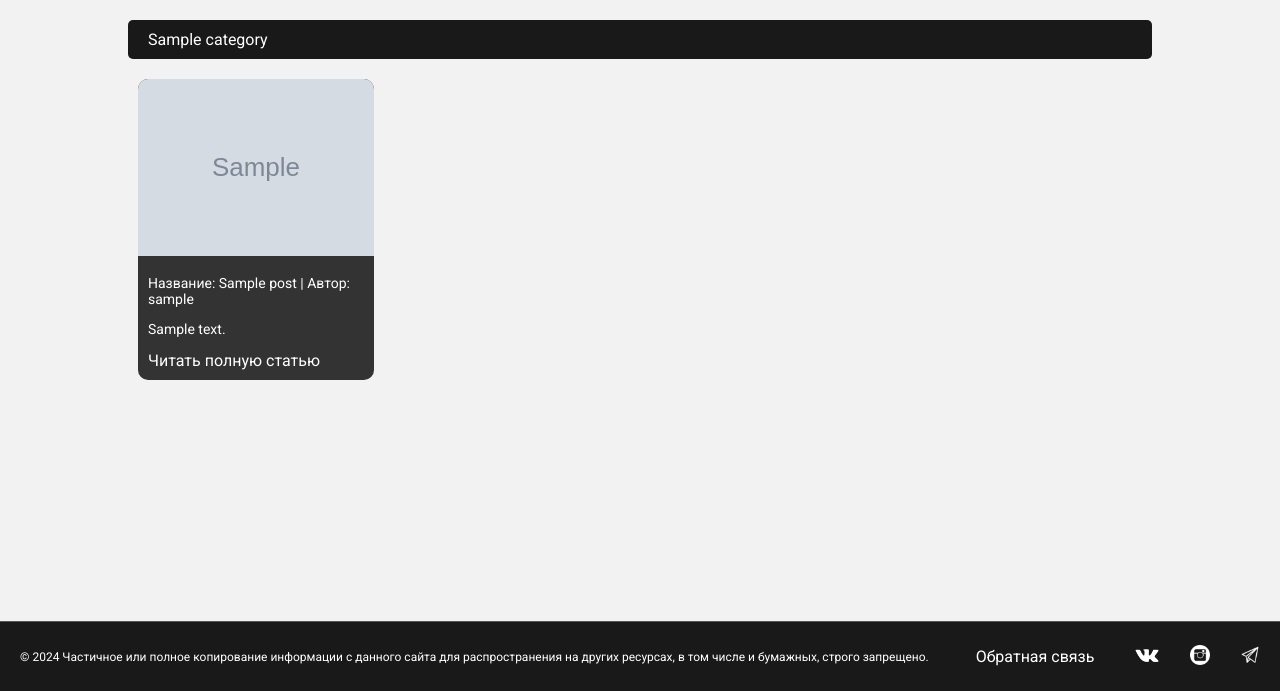
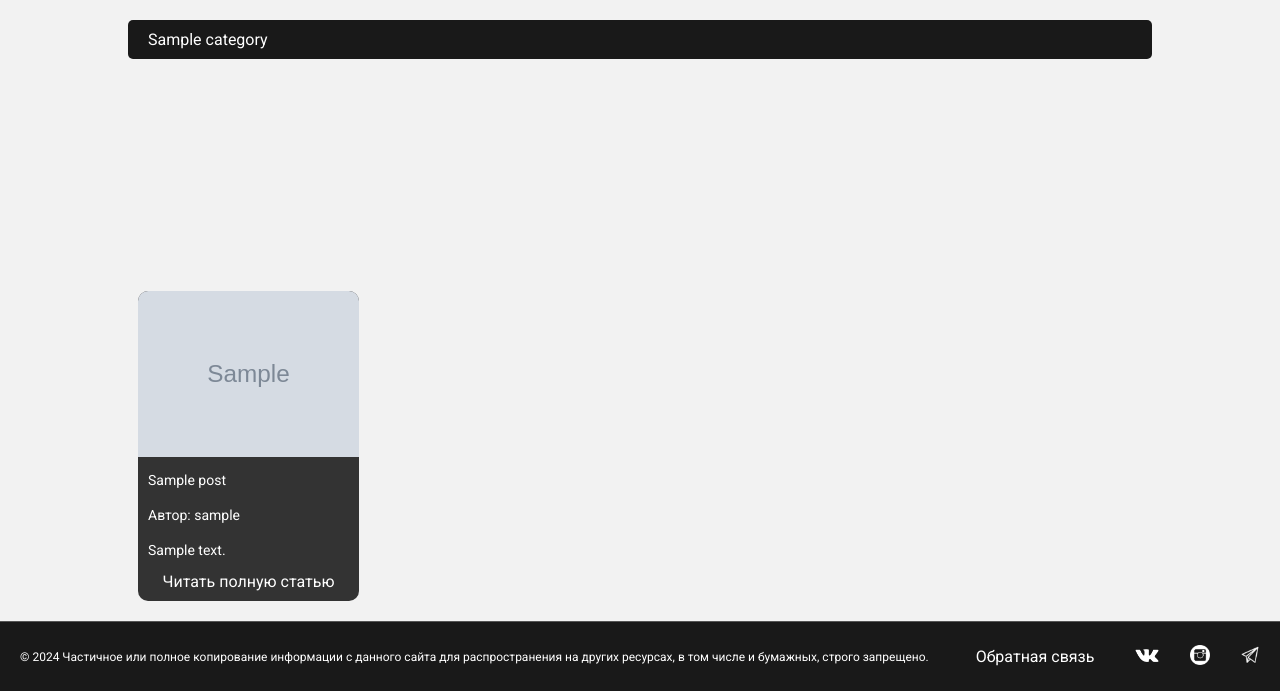
Before and after one commit to Despair-17/YourBlog, a Django app: page / in a window 1280 px wide. Shown: the part 109-800 px from the top of the page. Run offline with Django 4.2, Linux system fonts and the light colour scheme; tables that the repository leaves empty hold one stand-in row (values such as "Sample post"); grey boxes marked "Sample" are stand-in pictures.

Commit message:
Настроен внешний вид HomePage, добавлены фильтры в админ панели

```diff
--- a/main/static/main/css/styles.css
+++ b/main/static/main/css/styles.css
@@ -133,39 +133,47 @@
 }
 
 .posts-container {
-    flex-grow: 1;
-    display: flex;
-    flex-wrap: wrap;
-    justify-content: flex-start;
-    align-items: flex-start;
+    display: grid;
+    grid-template-columns: repeat(4, 1fr);
+    grid-gap: 20px;
 }
 
 .post {
-    /*width: calc(33.33% - 20px);*/
-    width: calc(25% - 20px);
+    /*width: calc(25% - 20px); !* Ширина блока поста *!*/
     margin-bottom: 20px;
     background-color: #333;
     border-radius: 10px;
     overflow: hidden;
     margin-left: 10px;
     margin-right: 10px;
+    display: flex;
+    flex-direction: column;
 }
 
 .post-image {
     width: 100%;
-    height: 100%;
+    height: 60%;
     object-fit: cover;
 }
 
 .post-details {
     padding: 10px;
     color: #fff;
+    flex-grow: 1;
+    display: flex;
+    flex-direction: column;
+    justify-content: space-between;
 }
 
 .post-text {
     font-size: 14px;
     color: #fff;
     margin-top: 5px;
+}
+
+.read-more-link {
+    margin-top: auto;
+    align-self: center;
 }
 
 /*Футер****************************************************************************************************************/
--- a/main/templates/main/index.html
+++ b/main/templates/main/index.html
@@ -11,7 +11,9 @@
                     <img src="{{ post.image.url }}" alt="Изображение" class="post-image">
                     <div class="post-details">
                         <p class="post-text">
-                            Название: {{ post.title }} | Автор:
+                            {{ post.title }}
+                        </p>
+                        <p class="post-text">Автор:
                             <a href="#" class="author-link">{{ post.author.username }}</a>
                         </p>
                         <p class="post-text">{{ post.content|truncatechars:200 }}</p>
--- a/main/views.py
+++ b/main/views.py
@@ -27,7 +27,7 @@
             order_by=[F('time_update').desc()]
         )
         posts = Post.published.annotate(row_number=window).order_by('category__name')
-        posts = posts.filter(row_number__lte=8).select_related('category', 'author')
+        posts = posts.filter(row_number__lte=4).select_related('category', 'author')
 
         posts_by_category = {}
         for post in posts:
--- a/posts/models.py
+++ b/posts/models.py
@@ -12,8 +12,8 @@
     published = PublishedManager()
 
     class Status(models.IntegerChoices):
-        PUBLISHED = (1, 'Опубликовано')
-        DRAFT = (0, 'Черновик')
+        PUBLISHED = (True, 'Опубликовано')
+        DRAFT = (False, 'Черновик')
 
     title = models.CharField(
         max_length=100,
@@ -51,7 +51,7 @@
     )
 
     is_published = models.BooleanField(
-        choices=Status.choices,
+        choices=tuple(map(lambda x: (bool(x[0]), x[1]), Status.choices)),
         default=Status.DRAFT,
         verbose_name='Статус'
     )
```
Also changed, not shown: posts/admin.py (+12 -1 lines).
